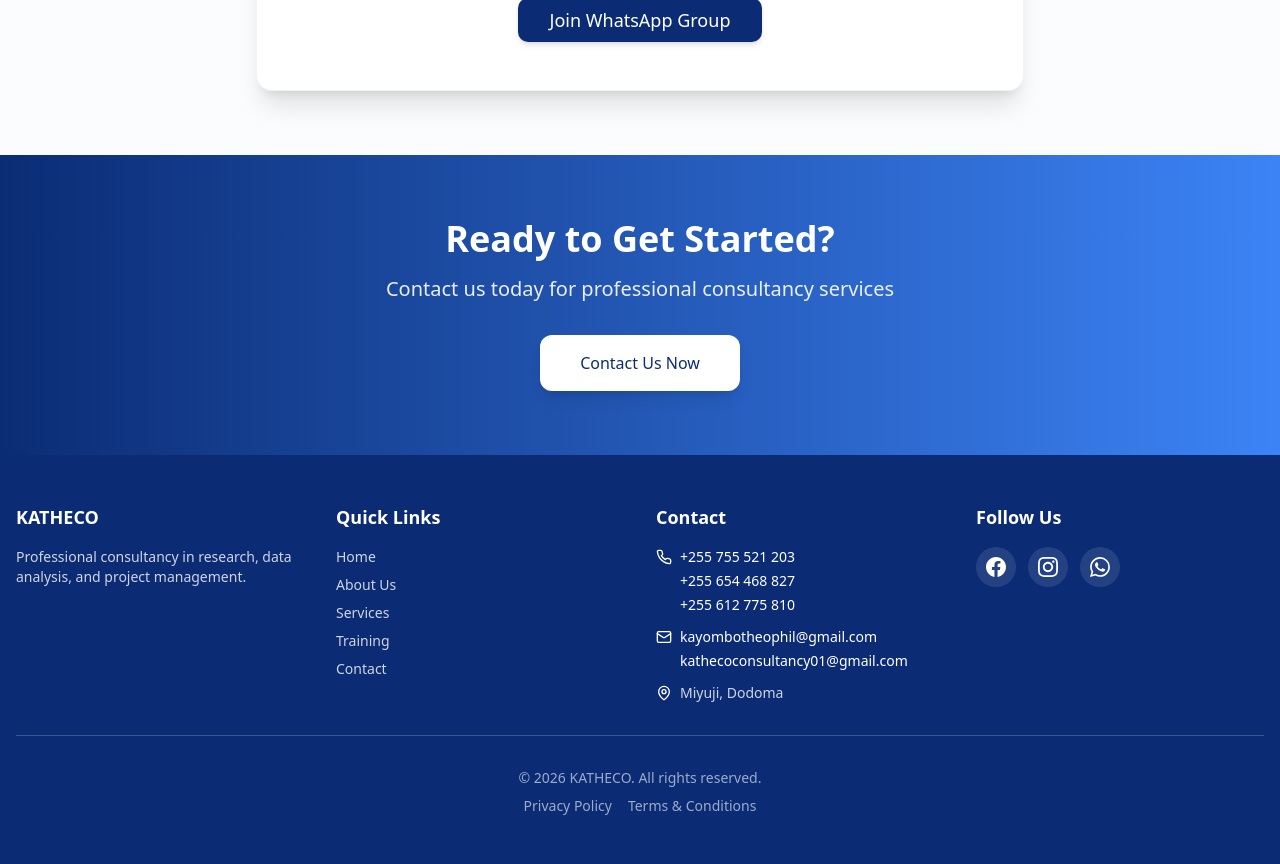
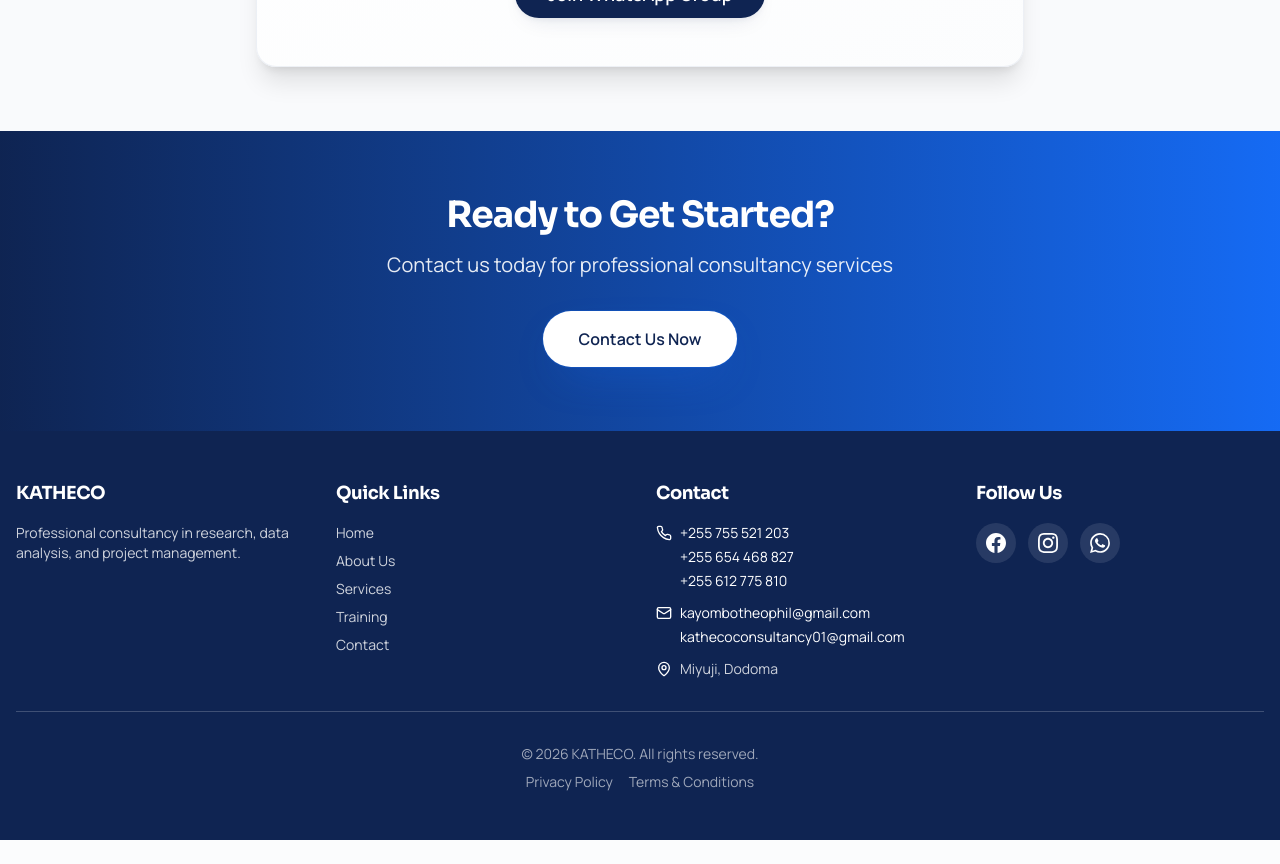
Before and after one commit to maheshaismail/katheco-consult-hub, a React (Vite) app: page / in a window 1280 px wide. Shown: the part 1540-2404 px from the top of the page. After the commit the page ends 2380 px from the top, so only its background shows below. Built offline with nearby package versions, Linux system fonts and the light colour scheme; no server answers; the database is empty.

Commit message:
Changes
Co-authored-by: maheshaismail <162701089+maheshaismail@users.noreply.github.com>

```diff
--- a/index.html
+++ b/index.html
@@ -10,6 +10,10 @@
     <meta name="robots" content="index, follow" />
     <link rel="icon" type="image/jpeg" href="/katheco-logo.jpg" />
     <link rel="canonical" href="https://kathecoconsultancy.com/" />
+    <link rel="preconnect" href="https://fonts.googleapis.com" />
+    <link rel="preconnect" href="https://fonts.gstatic.com" crossorigin />
+    <link href="https://fonts.googleapis.com/css2?family=Sora:wght@400;500;600;700;800&family=Manrope:wght@400;500;600;700&display=swap" rel="stylesheet" />
+
 
     <!-- Open Graph / Facebook -->
     <meta property="og:type" content="website" />
--- a/src/components/ui/button.tsx
+++ b/src/components/ui/button.tsx
@@ -5,24 +5,24 @@ import { cva, type VariantProps } from "class-variance-authority";
 import { cn } from "@/lib/utils";
 
 const buttonVariants = cva(
-  "inline-flex items-center justify-center gap-2 whitespace-nowrap rounded-md text-sm font-medium ring-offset-background transition-colors focus-visible:outline-none focus-visible:ring-2 focus-visible:ring-ring focus-visible:ring-offset-2 disabled:pointer-events-none disabled:opacity-50 [&_svg]:pointer-events-none [&_svg]:size-4 [&_svg]:shrink-0",
+  "inline-flex items-center justify-center gap-2 whitespace-nowrap rounded-full text-sm font-semibold ring-offset-background transition-all duration-300 focus-visible:outline-none focus-visible:ring-2 focus-visible:ring-ring focus-visible:ring-offset-2 disabled:pointer-events-none disabled:opacity-50 [&_svg]:pointer-events-none [&_svg]:size-4 [&_svg]:shrink-0",
   {
     variants: {
       variant: {
-        default: "bg-primary text-primary-foreground hover:bg-primary/90",
+        default: "bg-primary text-primary-foreground hover:bg-primary/90 shadow-card hover:shadow-elevated",
         destructive: "bg-destructive text-destructive-foreground hover:bg-destructive/90",
-        outline: "border border-input bg-background hover:bg-accent hover:text-accent-foreground",
-        secondary: "bg-secondary text-secondary-foreground hover:bg-secondary/80",
-        ghost: "hover:bg-accent hover:text-accent-foreground",
-        link: "text-primary underline-offset-4 hover:underline",
-        hero: "bg-secondary text-secondary-foreground hover:bg-secondary/90 shadow-lg hover:shadow-xl transform hover:-translate-y-0.5 transition-all duration-300",
-        service: "bg-primary text-primary-foreground hover:bg-primary/90 shadow-md hover:shadow-lg transition-all duration-300",
+        outline: "border border-border bg-background/60 backdrop-blur hover:bg-muted hover:text-foreground",
+        secondary: "bg-secondary text-secondary-foreground hover:bg-secondary/90 shadow-card",
+        ghost: "hover:bg-muted hover:text-foreground",
+        link: "text-secondary underline-offset-4 hover:underline",
+        hero: "bg-gradient-accent text-primary-foreground shadow-glow hover:-translate-y-0.5 hover:shadow-elevated",
+        service: "bg-primary text-primary-foreground hover:bg-primary/90 shadow-card hover:shadow-elevated hover:-translate-y-0.5",
       },
       size: {
-        default: "h-10 px-4 py-2",
-        sm: "h-9 rounded-md px-3",
-        lg: "h-11 rounded-md px-8",
-        xl: "h-14 rounded-lg px-10 text-base",
+        default: "h-10 px-5 py-2",
+        sm: "h-9 px-4",
+        lg: "h-12 px-7 text-base",
+        xl: "h-14 px-9 text-base",
         icon: "h-10 w-10",
       },
     },
@@ -32,6 +32,7 @@ const buttonVariants = cva(
     },
   },
 );
+
 
 export interface ButtonProps
   extends React.ButtonHTMLAttributes<HTMLButtonElement>,
--- a/src/index.css
+++ b/src/index.css
@@ -2,119 +2,121 @@
 @tailwind components;
 @tailwind utilities;
 
-/* Definition of the design system. All colors, gradients, fonts, etc should be defined here.
-All colors MUST be HSL.
-*/
+/* Design system — KATHECO. All colors MUST be HSL. */
 
 @layer base {
   :root {
-    --background: 0 0% 100%;
-    --foreground: 215 25% 15%;
+    --background: 210 40% 99%;
+    --foreground: 218 40% 12%;
 
     --card: 0 0% 100%;
-    --card-foreground: 215 25% 15%;
+    --card-foreground: 218 40% 12%;
 
     --popover: 0 0% 100%;
-    --popover-foreground: 215 25% 15%;
+    --popover-foreground: 218 40% 12%;
 
     /* Navy Blue - Primary brand color */
-    --primary: 221 83% 25%;
+    --primary: 221 70% 19%;
     --primary-foreground: 0 0% 100%;
+    --primary-glow: 217 91% 60%;
 
     /* Royal Blue - Secondary accent */
-    --secondary: 217 91% 60%;
+    --secondary: 217 91% 52%;
     --secondary-foreground: 0 0% 100%;
 
-    --muted: 210 40% 96%;
-    --muted-foreground: 215 16% 47%;
+    --muted: 214 40% 96%;
+    --muted-foreground: 216 16% 45%;
 
-    --accent: 217 91% 60%;
+    --accent: 199 89% 48%;
     --accent-foreground: 0 0% 100%;
 
     --destructive: 0 84% 60%;
     --destructive-foreground: 0 0% 100%;
 
-    --border: 214 32% 91%;
-    --input: 214 32% 91%;
-    --ring: 221 83% 25%;
-
-    --radius: 0.5rem;
+    --border: 216 32% 90%;
+    --input: 216 32% 90%;
+    --ring: 217 91% 52%;
 
     /* Custom brand colors */
-    --navy: 221 83% 25%;
-    --royal-blue: 217 91% 60%;
-    --light-blue: 210 100% 95%;
+    --navy: 221 70% 19%;
+    --royal-blue: 217 91% 52%;
+    --light-blue: 210 100% 96%;
+    --gold: 40 84% 55%;
 
     /* Gradients */
-    --gradient-hero: linear-gradient(135deg, hsl(221 83% 25%), hsl(217 91% 60%));
-    --gradient-card: linear-gradient(180deg, hsl(0 0% 100%), hsl(210 40% 98%));
+    --gradient-hero: linear-gradient(135deg, hsl(221 70% 14%) 0%, hsl(221 70% 19%) 45%, hsl(217 91% 38%) 100%);
+    --gradient-primary: linear-gradient(135deg, hsl(var(--primary)), hsl(var(--primary-glow)));
+    --gradient-accent: linear-gradient(135deg, hsl(217 91% 52%), hsl(199 89% 48%));
+    --gradient-card: linear-gradient(160deg, hsl(0 0% 100%), hsl(214 45% 98%));
+    --gradient-sheen: linear-gradient(120deg, transparent, hsl(0 0% 100% / 0.18), transparent);
 
     /* Shadows */
-    --shadow-card: 0 4px 6px -1px hsl(221 83% 25% / 0.1), 0 2px 4px -2px hsl(221 83% 25% / 0.1);
-    --shadow-lg: 0 10px 15px -3px hsl(221 83% 25% / 0.15), 0 4px 6px -4px hsl(221 83% 25% / 0.1);
+    --shadow-sm: 0 1px 2px hsl(221 70% 19% / 0.06);
+    --shadow-card: 0 2px 6px -1px hsl(221 70% 19% / 0.07), 0 10px 24px -12px hsl(221 70% 19% / 0.14);
+    --shadow-elevated: 0 8px 20px -8px hsl(221 70% 19% / 0.18), 0 24px 48px -20px hsl(221 70% 19% / 0.22);
+    --shadow-glow: 0 0 0 1px hsl(217 91% 52% / 0.25), 0 18px 45px -18px hsl(217 91% 52% / 0.45);
 
-    /* Transitions */
-    --transition-smooth: all 0.3s cubic-bezier(0.4, 0, 0.2, 1);
+    /* Motion */
+    --transition-smooth: all 0.35s cubic-bezier(0.22, 1, 0.36, 1);
 
-    --radius: 0.75rem;
+    --radius: 1rem;
 
-    --sidebar-background: 0 0% 98%;
-
-    --sidebar-foreground: 240 5.3% 26.1%;
-
-    --sidebar-primary: 240 5.9% 10%;
-
-    --sidebar-primary-foreground: 0 0% 98%;
-
-    --sidebar-accent: 240 4.8% 95.9%;
-
-    --sidebar-accent-foreground: 240 5.9% 10%;
-
-    --sidebar-border: 220 13% 91%;
-
-    --sidebar-ring: 217.2 91.2% 59.8%;
+    --sidebar-background: 214 40% 98%;
+    --sidebar-foreground: 218 30% 25%;
+    --sidebar-primary: 221 70% 19%;
+    --sidebar-primary-foreground: 0 0% 100%;
+    --sidebar-accent: 214 40% 94%;
+    --sidebar-accent-foreground: 221 70% 19%;
+    --sidebar-border: 216 32% 90%;
+    --sidebar-ring: 217 91% 52%;
   }
 
   .dark {
-    --background: 215 28% 10%;
+    --background: 220 33% 8%;
     --foreground: 210 40% 98%;
 
-    --card: 215 25% 12%;
+    --card: 220 30% 11%;
     --card-foreground: 210 40% 98%;
 
-    --popover: 215 25% 12%;
+    --popover: 220 30% 11%;
     --popover-foreground: 210 40% 98%;
 
     --primary: 217 91% 60%;
-    --primary-foreground: 0 0% 100%;
+    --primary-foreground: 220 40% 8%;
+    --primary-glow: 199 89% 60%;
 
-    --secondary: 221 83% 35%;
+    --secondary: 221 60% 30%;
     --secondary-foreground: 0 0% 100%;
 
-    --muted: 215 20% 20%;
-    --muted-foreground: 215 20% 65%;
+    --muted: 220 22% 18%;
+    --muted-foreground: 215 20% 68%;
 
-    --accent: 217 91% 60%;
-    --accent-foreground: 0 0% 100%;
+    --accent: 199 89% 55%;
+    --accent-foreground: 220 40% 8%;
 
-    --destructive: 0 63% 31%;
+    --destructive: 0 63% 45%;
     --destructive-foreground: 210 40% 98%;
 
-    --border: 215 20% 20%;
-    --input: 215 20% 20%;
+    --border: 220 20% 20%;
+    --input: 220 20% 20%;
     --ring: 217 91% 60%;
 
-    --navy: 221 83% 35%;
+    --navy: 221 60% 30%;
     --royal-blue: 217 91% 65%;
     --light-blue: 217 50% 20%;
-    --sidebar-background: 240 5.9% 10%;
-    --sidebar-foreground: 240 4.8% 95.9%;
-    --sidebar-primary: 224.3 76.3% 48%;
-    --sidebar-primary-foreground: 0 0% 100%;
-    --sidebar-accent: 240 3.7% 15.9%;
-    --sidebar-accent-foreground: 240 4.8% 95.9%;
-    --sidebar-border: 240 3.7% 15.9%;
-    --sidebar-ring: 217.2 91.2% 59.8%;
+    --gold: 40 84% 60%;
+
+    --gradient-hero: linear-gradient(135deg, hsl(220 40% 8%) 0%, hsl(221 55% 16%) 50%, hsl(217 70% 26%) 100%);
+    --gradient-card: linear-gradient(160deg, hsl(220 30% 12%), hsl(220 30% 10%));
+
+    --sidebar-background: 220 30% 10%;
+    --sidebar-foreground: 210 30% 90%;
+    --sidebar-primary: 217 91% 60%;
+    --sidebar-primary-foreground: 220 40% 8%;
+    --sidebar-accent: 220 22% 16%;
+    --sidebar-accent-foreground: 210 40% 98%;
+    --sidebar-border: 220 20% 18%;
+    --sidebar-ring: 217 91% 60%;
   }
 }
 
@@ -128,6 +130,57 @@ All colors MUST be HSL.
   }
 
   body {
-    @apply bg-background text-foreground;
+    @apply bg-background text-foreground font-sans antialiased;
+    font-feature-settings: "cv02", "cv03", "ss01";
+  }
+
+  h1, h2, h3, h4, h5 {
+    @apply font-display tracking-tight;
+  }
+
+  ::selection {
+    @apply bg-secondary/25;
   }
 }
+
+@layer components {
+  .text-gradient {
+    @apply bg-clip-text text-transparent;
+    background-image: var(--gradient-accent);
+  }
+
+  .surface-card {
+    background-image: var(--gradient-card);
+    box-shadow: var(--shadow-card);
+    @apply border border-border/60 rounded-2xl;
+  }
+
+  .glass-panel {
+    @apply border border-primary-foreground/15 rounded-2xl;
+    background-color: hsl(0 0% 100% / 0.08);
+    backdrop-filter: blur(14px);
+  }
+
+  .eyebrow {
+    @apply inline-flex items-center gap-2 rounded-full border border-current/20 px-4 py-1.5 text-xs font-semibold uppercase tracking-[0.18em];
+  }
+
+  .section-shell {
+    @apply container mx-auto px-4 md:px-6;
+  }
+
+  .hover-lift {
+    transition: var(--transition-smooth);
+  }
+  .hover-lift:hover {
+    transform: translateY(-6px);
+    box-shadow: var(--shadow-elevated);
+  }
+
+  .grid-lines {
+    background-image:
+      linear-gradient(hsl(var(--primary) / 0.05) 1px, transparent 1px),
+      linear-gradient(90deg, hsl(var(--primary) / 0.05) 1px, transparent 1px);
+    background-size: 56px 56px;
+  }
+}
--- a/tailwind.config.ts
+++ b/tailwind.config.ts
@@ -7,12 +7,16 @@ export default {
   theme: {
     container: {
       center: true,
-      padding: "2rem",
+      padding: "1.5rem",
       screens: {
-        "2xl": "1400px",
+        "2xl": "1320px",
       },
     },
     extend: {
+      fontFamily: {
+        display: ["Sora", "ui-sans-serif", "system-ui", "sans-serif"],
+        sans: ["Manrope", "ui-sans-serif", "system-ui", "sans-serif"],
+      },
       colors: {
         border: "hsl(var(--border))",
         input: "hsl(var(--input))",
@@ -22,6 +26,7 @@ export default {
         primary: {
           DEFAULT: "hsl(var(--primary))",
           foreground: "hsl(var(--primary-foreground))",
+          glow: "hsl(var(--primary-glow))",
         },
         secondary: {
           DEFAULT: "hsl(var(--secondary))",
@@ -48,6 +53,7 @@ export default {
           foreground: "hsl(var(--card-foreground))",
         },
         navy: "hsl(var(--navy))",
+        gold: "hsl(var(--gold))",
         "royal-blue": "hsl(var(--royal-blue))",
         "light-blue": "hsl(var(--light-blue))",
         sidebar: {
@@ -61,32 +67,52 @@ export default {
           ring: "hsl(var(--sidebar-ring))",
         },
       },
+      backgroundImage: {
+        "gradient-hero": "var(--gradient-hero)",
+        "gradient-primary": "var(--gradient-primary)",
+        "gradient-accent": "var(--gradient-accent)",
+        "gradient-card": "var(--gradient-card)",
+      },
+      boxShadow: {
+        card: "var(--shadow-card)",
+        elevated: "var(--shadow-elevated)",
+        glow: "var(--shadow-glow)",
+      },
       borderRadius: {
         lg: "var(--radius)",
-        md: "calc(var(--radius) - 2px)",
-        sm: "calc(var(--radius) - 4px)",
+        md: "calc(var(--radius) - 4px)",
+        sm: "calc(var(--radius) - 8px)",
+        "2xl": "calc(var(--radius) + 4px)",
+        "3xl": "calc(var(--radius) + 12px)",
       },
       keyframes: {
         "accordion-down": {
-          from: {
-            height: "0",
-          },
-          to: {
-            height: "var(--radix-accordion-content-height)",
-          },
+          from: { height: "0" },
+          to: { height: "var(--radix-accordion-content-height)" },
         },
         "accordion-up": {
-          from: {
-            height: "var(--radix-accordion-content-height)",
-          },
-          to: {
-            height: "0",
-          },
+          from: { height: "var(--radix-accordion-content-height)" },
+          to: { height: "0" },
+        },
+        "fade-in": {
+          from: { opacity: "0", transform: "translateY(16px)" },
+          to: { opacity: "1", transform: "translateY(0)" },
+        },
+        float: {
+          "0%, 100%": { transform: "translateY(0)" },
+          "50%": { transform: "translateY(-12px)" },
+        },
+        "pulse-ring": {
+          "0%": { transform: "scale(0.9)", opacity: "0.7" },
+          "100%": { transform: "scale(1.6)", opacity: "0" },
         },
       },
       animation: {
         "accordion-down": "accordion-down 0.2s ease-out",
         "accordion-up": "accordion-up 0.2s ease-out",
+        "fade-in": "fade-in 0.7s cubic-bezier(0.22, 1, 0.36, 1) both",
+        float: "float 6s ease-in-out infinite",
+        "pulse-ring": "pulse-ring 2.4s ease-out infinite",
       },
     },
   },
```
